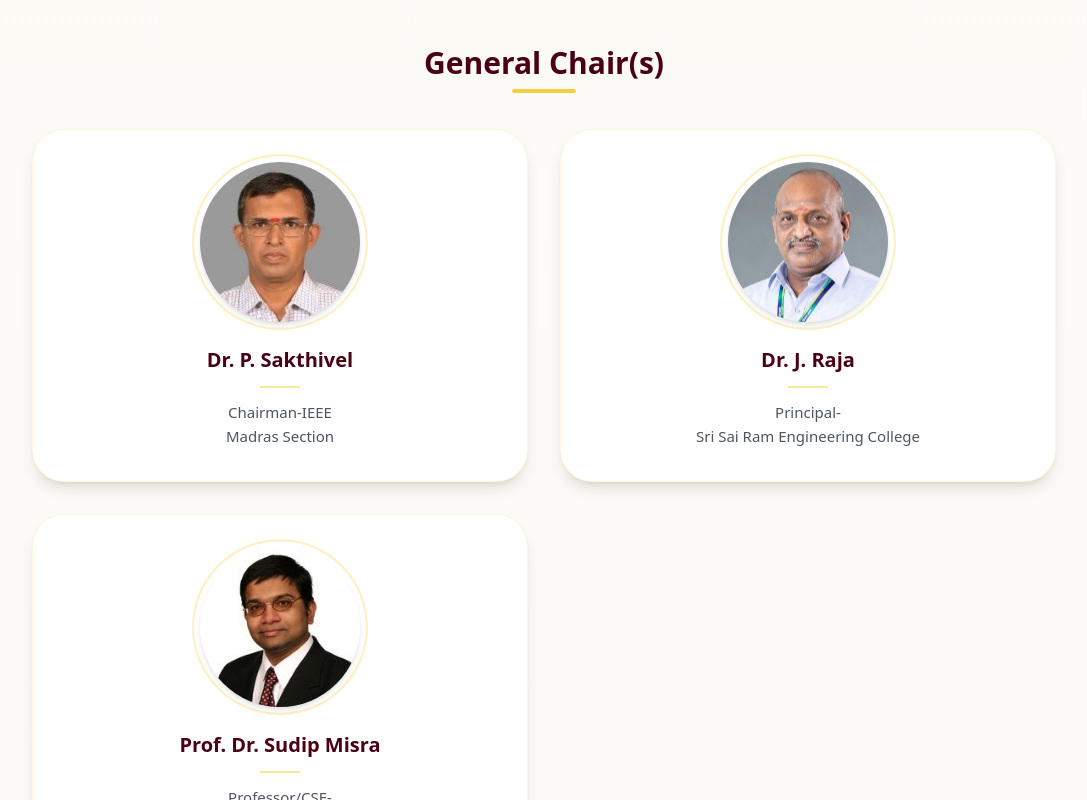
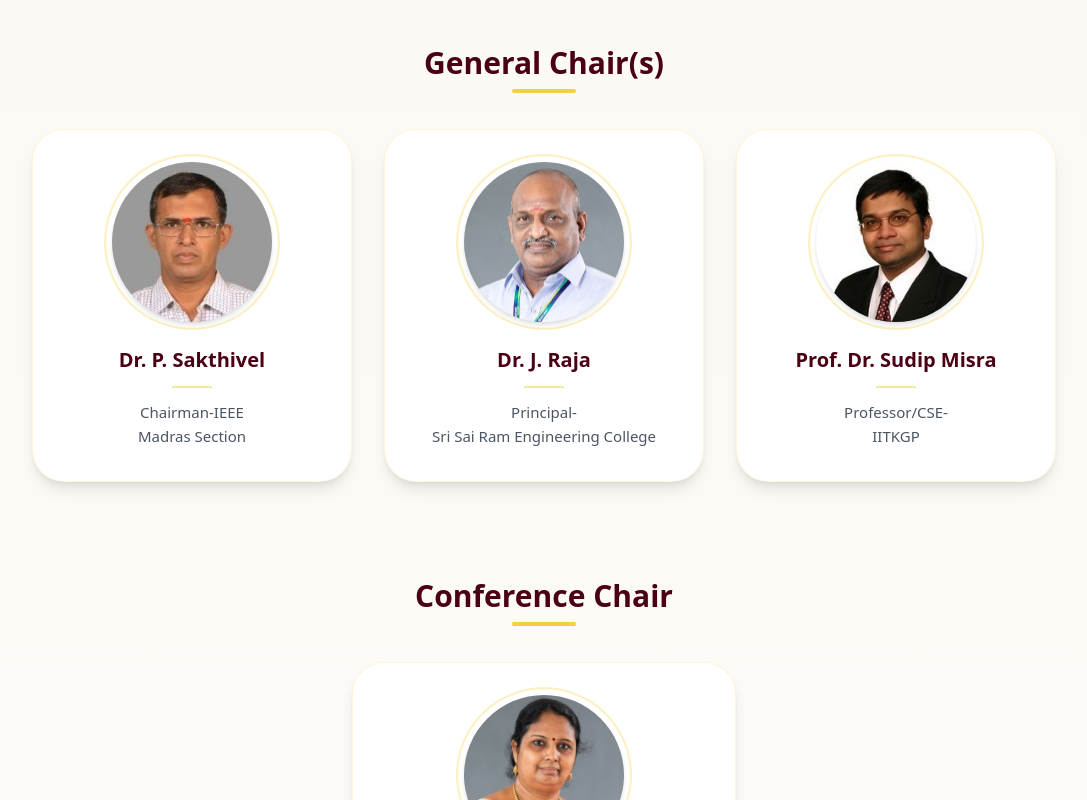
Before and after one commit to Dhilipkumar1906/indicon2026, a React (Vite) app: page /committee in a window 1280 px wide. Shown: the part 1760-2560 px from the top of the page, without its empty margins (96-1183 px from the left). Built offline with nearby package versions, Linux system fonts and the light colour scheme.

Commit message:
Update colSpan for responsive grid layout

```diff
--- a/src/Pages/Committee.jsx
+++ b/src/Pages/Committee.jsx
@@ -38,7 +38,7 @@ export default function Committee() {
         { name: "Dr. J. Raja", role: "Principal-\nSri Sai Ram Engineering College", image: "/committee/11.jpg" },
         { name: "Prof. Dr. Sudip Misra", role: "Professor/CSE-\nIITKGP", image: "/committee/12.jpg" },
       ],
-      colSpan: "sm:grid-cols-2 lg:max-w-5xl mx-auto",
+      colSpan: "sm:grid-cols-2 md:grid-cols-3 lg:max-w-5xl mx-auto",
     },
     {
       sectionName: "Conference Chair",
```
